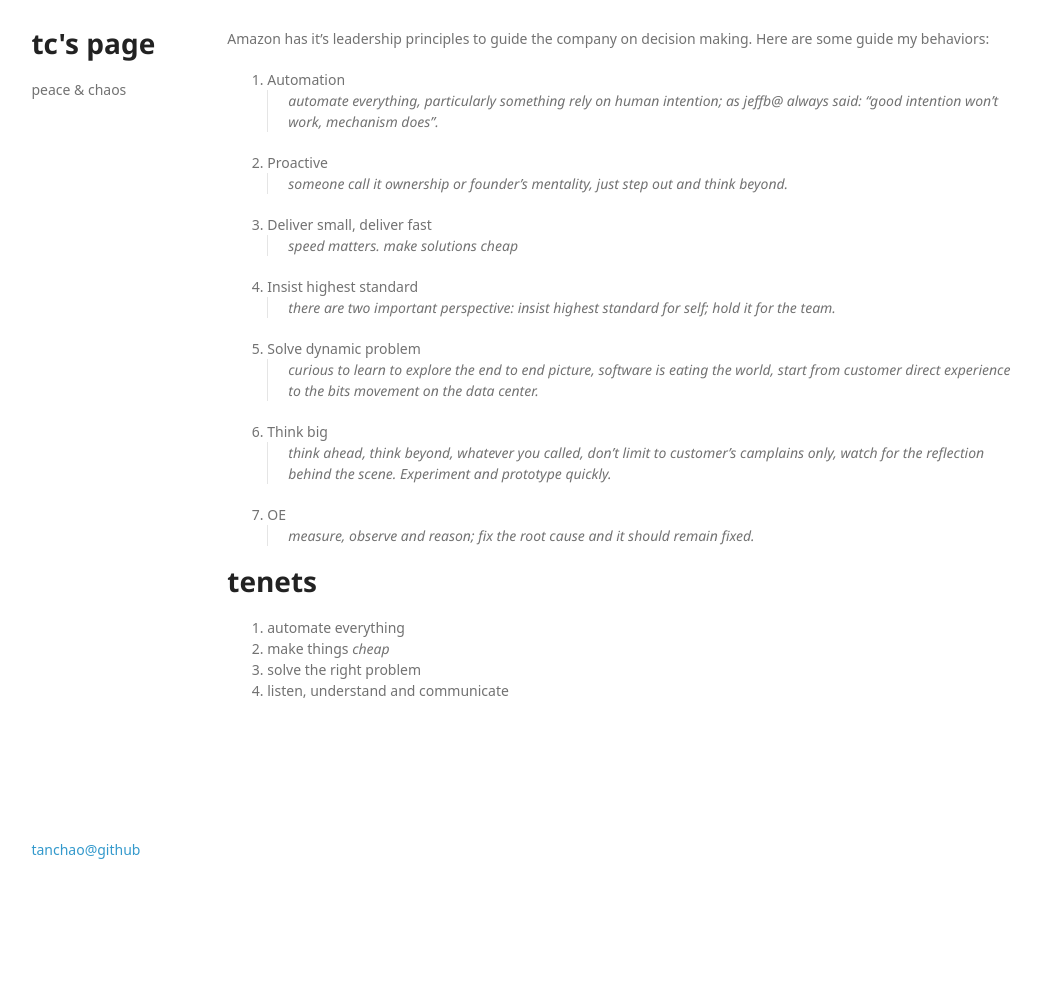
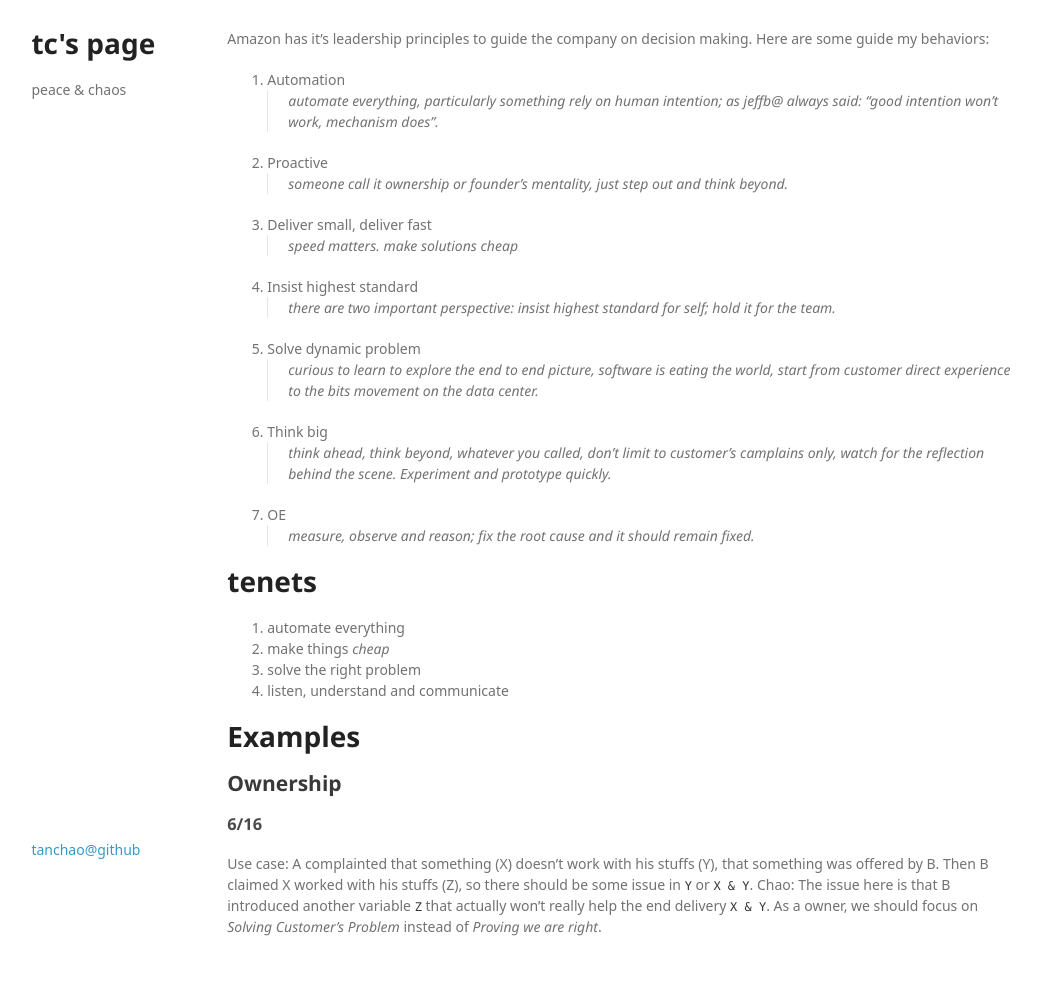
Before and after one commit to tanchao/tanchao.github.io, a Jekyll site: the page built from _posts/2021-12-07-principles.md, in a window 1280 px wide. Shown: the whole page, without its empty margins (119-1160 px from the left). Built offline with Jekyll 4.4.1, drawn with Linux system fonts in a browser that asks for light colours; some web fonts are replaced; before the commit the page ends 900 px from its top, so only the background shows below that.

```diff
--- a/_posts/2021-12-07-principles.md
+++ b/_posts/2021-12-07-principles.md
@@ -31,3 +31,11 @@ Amazon has it's leadership principles to guide the company on decision making. H
 1. make things *cheap*
 2. solve the right problem
 3. listen, understand and communicate
+
+# Examples
+
+## Ownership
+
+### 6/16
+Use case: A complainted that something (X) doesn't work with his stuffs (Y), that something was offered by B. Then B claimed X worked with his stuffs (Z), so there should be some issue in `Y` or `X & Y`.
+Chao: The issue here is that B introduced another variable `Z` that actually won't really help the end delivery `X & Y`. As a owner, we should focus on *Solving Customer's Problem* instead of *Proving we are right*.
```
Also changed, not shown: _posts/2021-07-31-tech-records.md (+7 -0 lines), _posts/2022-01-20-amzn-gems.md (+4 -0 lines), _posts/2022-06-16-design-philosophy.md (added, +35 -0 lines).
